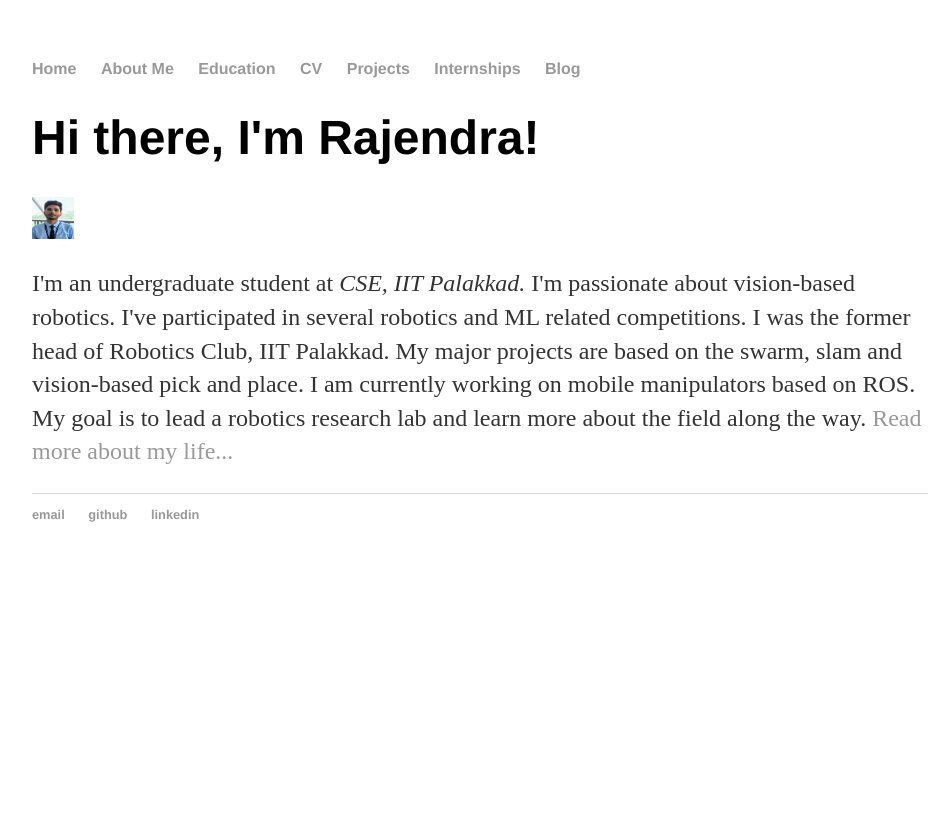
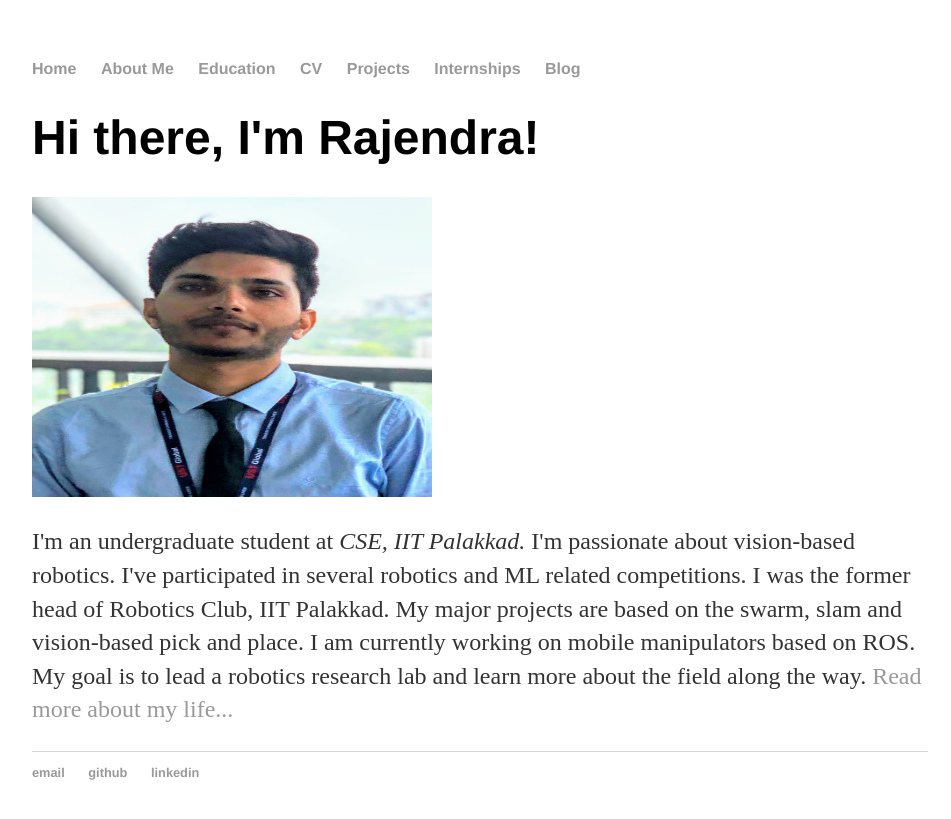
Before and after one commit to iamrajee/iamrajee.github.io, a Jekyll site: the page built from index.html, in a window 1280 px wide. Shown: the top 819 px of the page, without its empty margins (160-1111 px from the left). Built offline with Jekyll 4.4.1, drawn with Linux system fonts in a browser that asks for light colours.

Commit message:
Update index.html

```diff
--- a/index.html
+++ b/index.html
@@ -4,6 +4,6 @@ title: Rajendra Singh
 ---
 <div class="blurb">
 	<h1>Hi there, I'm Rajendra!</h1>
-	<img src="images/rajendra_passport_photo.jpg" height="42" width="42" />
+	<img src="images/rajendra_passport_photo.jpg" height="300" width="400" />
 	<p>I'm an undergraduate student at <em>CSE, IIT Palakkad.</em> I'm passionate about vision-based robotics. I've participated in several robotics and ML related competitions. I was the former head of Robotics Club, IIT Palakkad. My major projects are based on the swarm, slam and vision-based pick and place. I am currently working on mobile manipulators based on ROS. My goal is to lead a robotics research lab and learn more about the field along the way. <a href="/about">Read more about my life...</a></p>
 </div><!-- /.blurb -->
```
